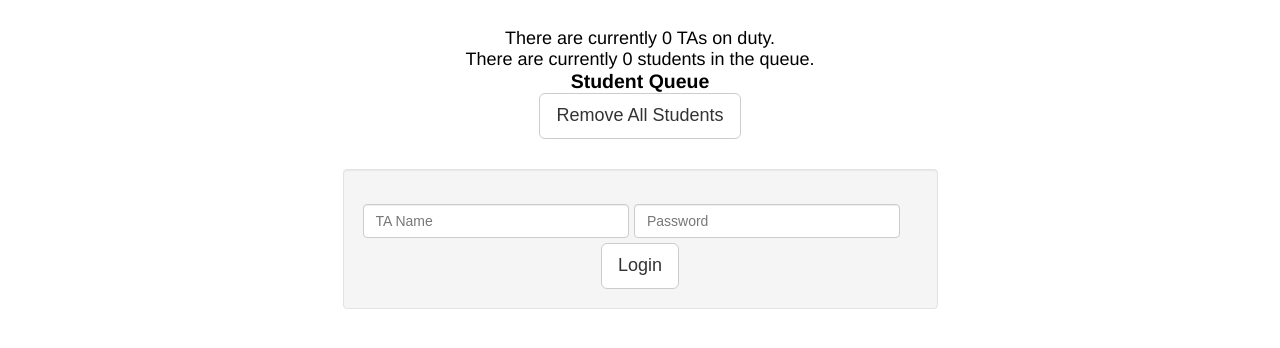
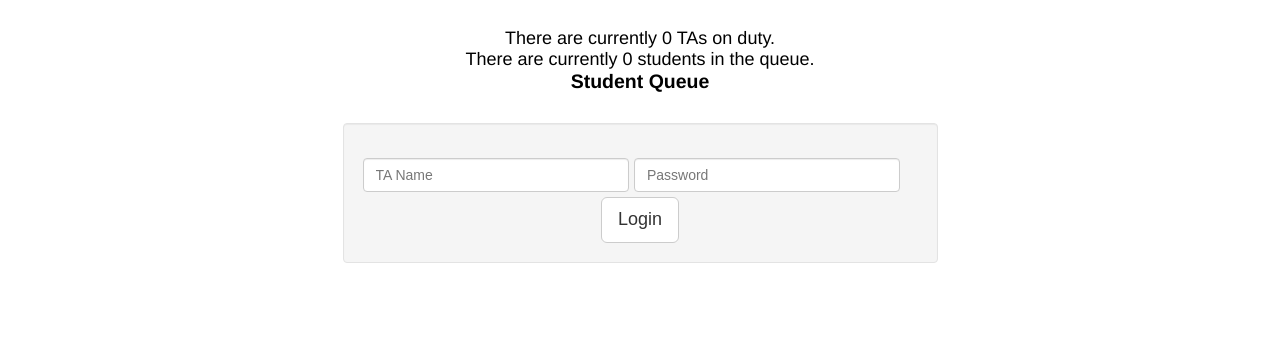
Before and after one commit to Mebibyte/CS1331Hours, a website: page ta.html in a window 1280 px wide. Shown: the part 126-474 px from the top of the page. Drawn offline with nearby package versions, Linux system fonts and the light colour scheme; no server answers.

Commit message:
Don't show removeAll button by default

```diff
--- a/public/js/ta.js
+++ b/public/js/ta.js
@@ -14,6 +14,7 @@ $('form', '#join').submit(function(){
 socket.on('success', function() {
   loggedIn = true;
   $('#join').hide();
+  $('#removeAllButton').show();
   socket.emit('update');
 });
 
--- a/ta.html
+++ b/ta.html
@@ -22,7 +22,7 @@
       </div>
       <div class="text-center">
         <h2>Student Queue</h2>
-        <button class="btn btn-default btn-lg" onClick="removeAllStudents()">Remove All Students</button>
+        <button id="removeAllButton" class="btn btn-default btn-lg" style="display: none;" onClick="removeAllStudents()">Remove All Students</button>
         <div class="table-responsive col-md-6 col-md-offset-3">
           <table id="studentList" class="table table-hover table-condensed text-center">
           </table>
```
